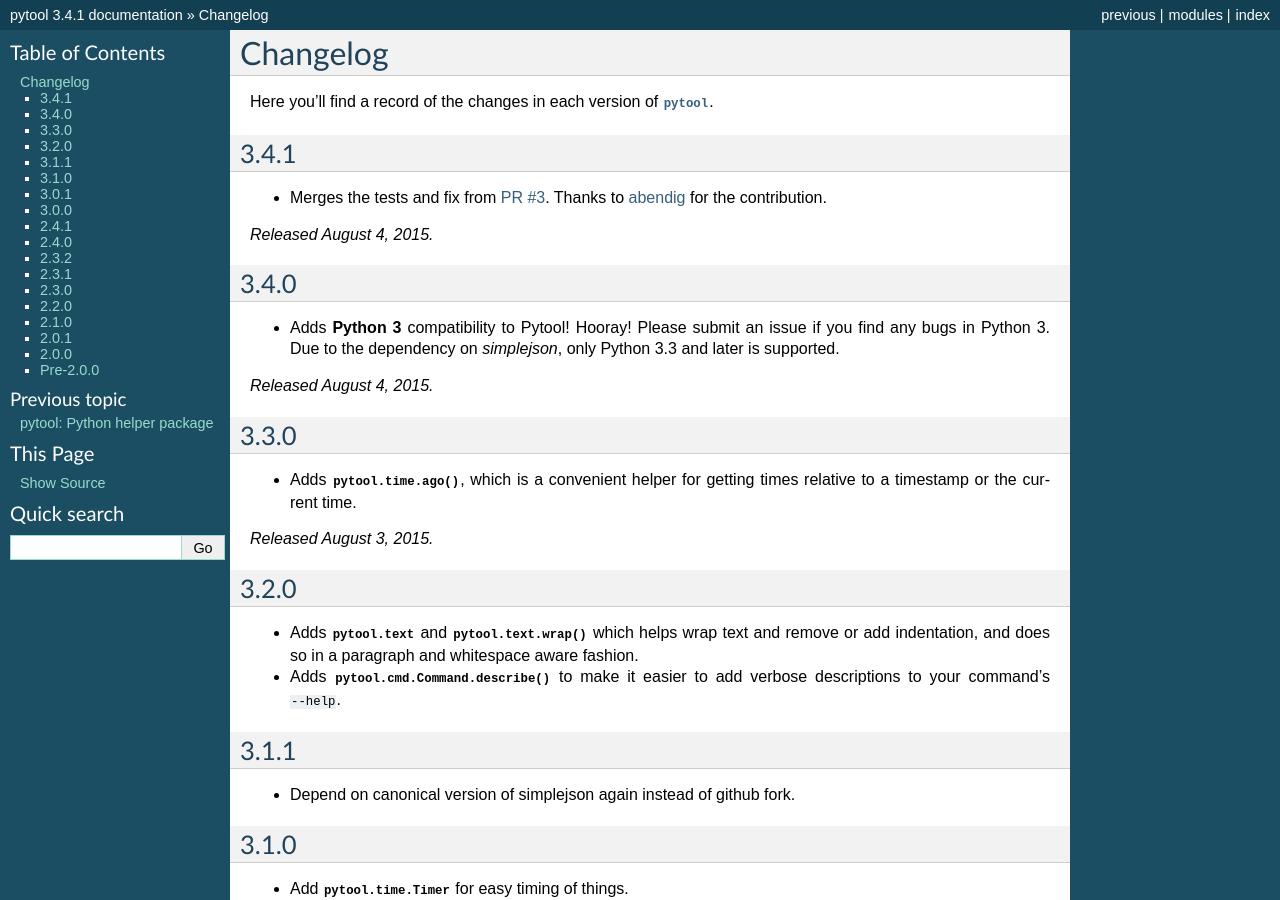
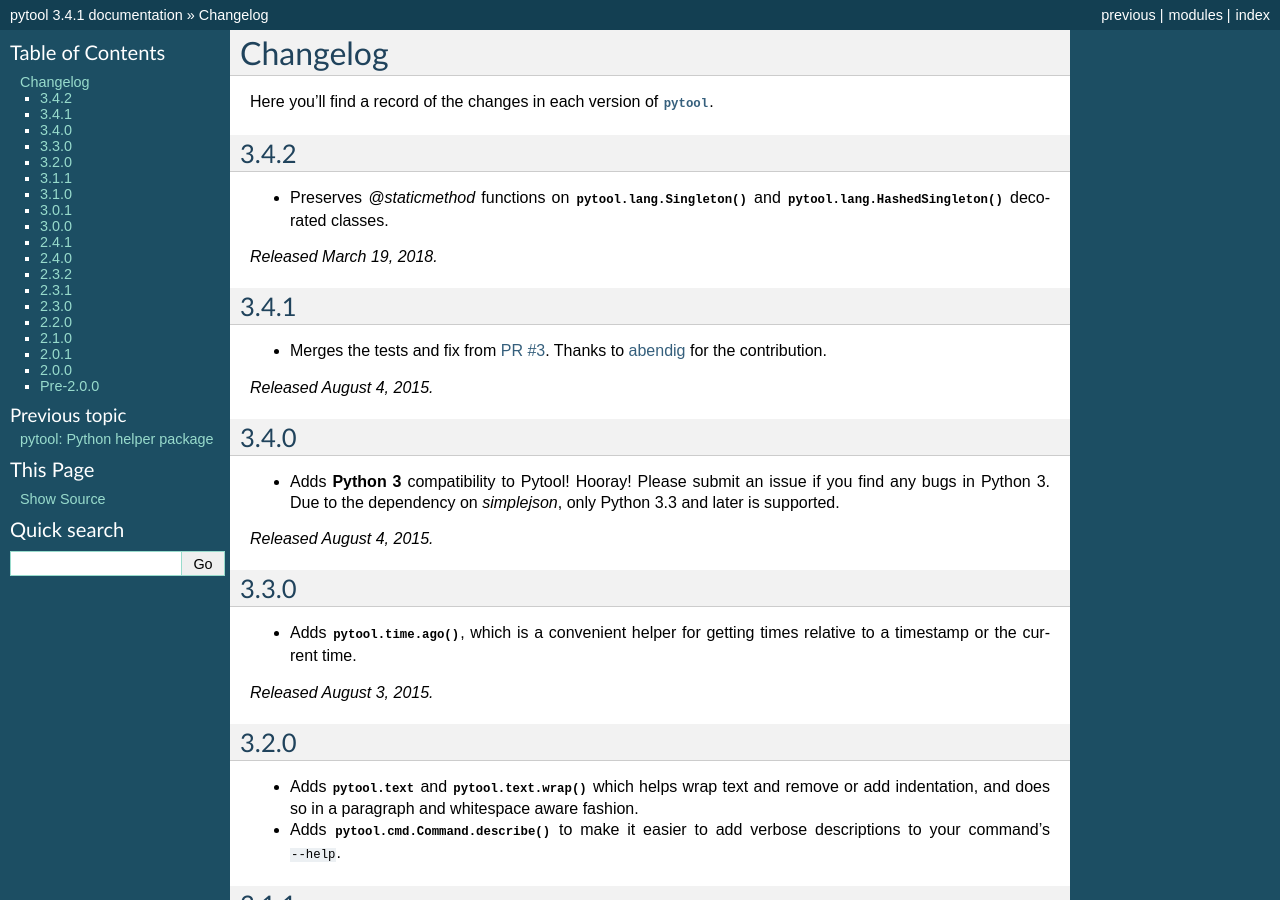
Before and after one commit to shakefu/pytool, a Sphinx documentation site: the page built from docs/changes.rst, in a window 1280 px wide and 900 px high. Built offline with Sphinx 7.4.7, drawn with Linux system fonts in a browser that asks for light colours.

Commit message:
docs: Update changelog.

```diff
--- a/docs/changes.rst
+++ b/docs/changes.rst
@@ -4,6 +4,14 @@
 .. module:: pytool
 
 Here you'll find a record of the changes in each version of :mod:`pytool`.
+
+3.4.2
+-----
+
+- Preserves `@staticmethod` functions on :func:`pytool.lang.Singleton` and
+  :func:`pytool.lang.HashedSingleton` decorated classes.
+
+*Released March 19, 2018.*
 
 3.4.1
 -----
```
